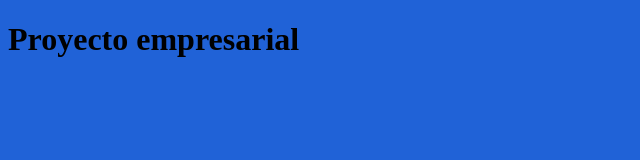
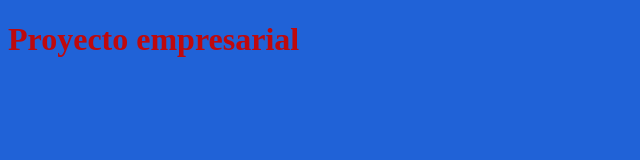
Before and after one commit to programweb12/CursoGit, a plain HTML site: page index.html in a window 1280 px wide. Shown: the whole page, without its empty margins (0-640 px from the left). Drawn offline with Linux system fonts and the light colour scheme.

Commit message:
negrita y color rojo

```diff
--- a/css/estilos.css
+++ b/css/estilos.css
@@ -2,4 +2,6 @@
 /* CSS Document */
 body {
 	background-color: #2062D7;
+	font-weight: bold;
+	color: #BF090C;
 }
```
